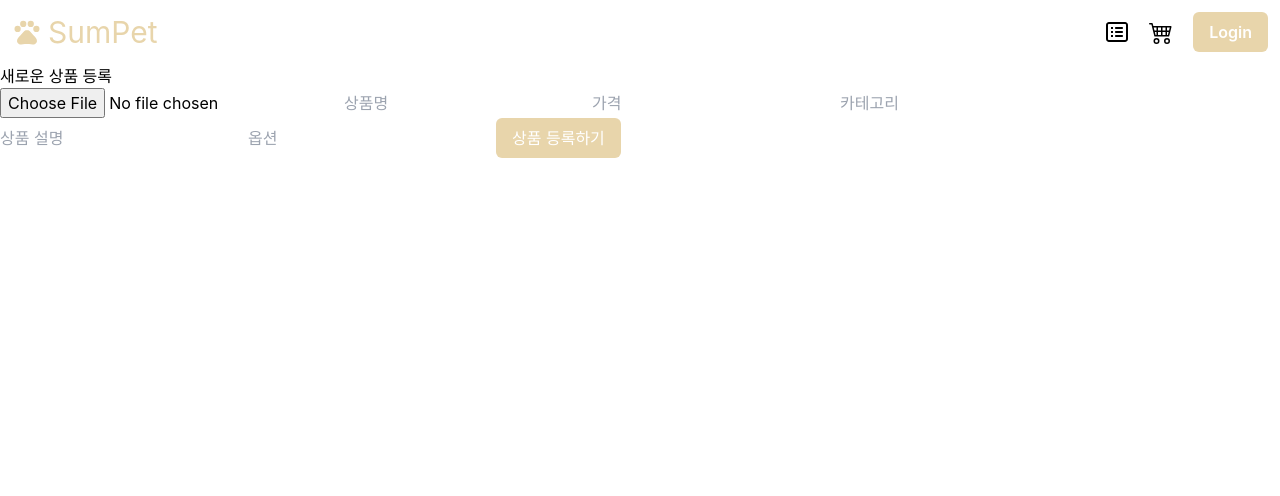
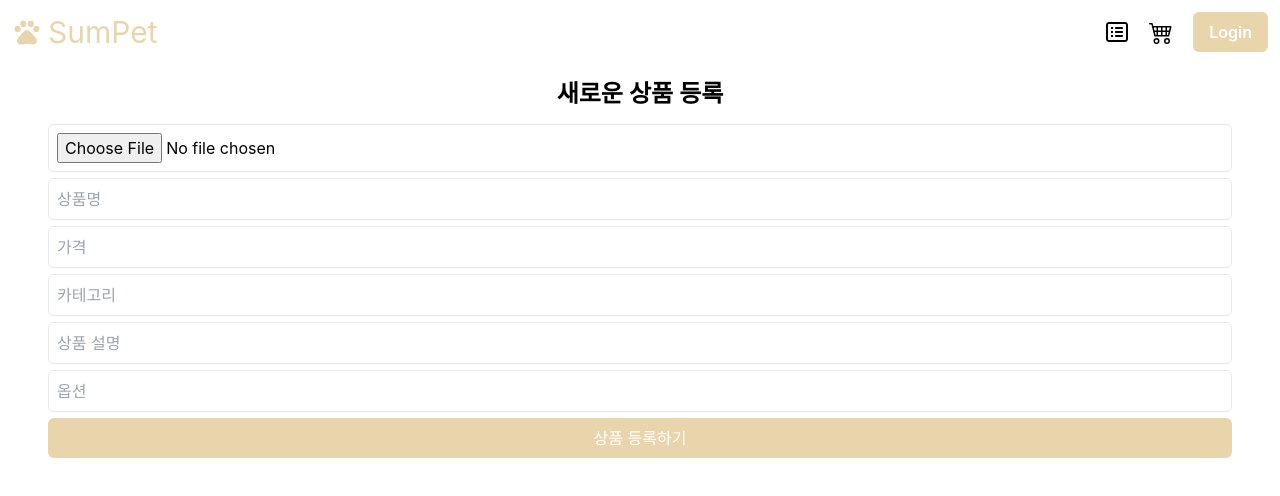
Before and after one commit to sumin10/sumpet, a React (Create React App) app: page /products/add in a window 1280 px wide. Shown: the top 496 px of the page. Built offline with nearby package versions, Linux system fonts and the light colour scheme; no server answers.

Commit message:
Style: AddProduct Components

```diff
--- a/src/index.css
+++ b/src/index.css
@@ -20,3 +20,7 @@ code {
   font-family: source-code-pro, Menlo, Monaco, Consolas, "Courier New",
     monospace;
 }
+
+input {
+  @apply p-2 outline-none border border-gray-200 mb-1.5 rounded-md;
+}
--- a/src/pages/AddProduct.jsx
+++ b/src/pages/AddProduct.jsx
@@ -33,11 +33,17 @@ export default function AddProduct() {
   };
 
   return (
-    <section>
-      <h3>새로운 상품 등록</h3>
-      {complete && <p>🐶 {complete}</p>}
-      {file && <img src={URL.createObjectURL(file)} alt="file" />}
-      <form onSubmit={handleSubmit}>
+    <section className="w-full text-center">
+      <h3 className="text-2xl font-semibold my-3.5 ">새로운 상품 등록</h3>
+      {complete && <p className="mb-2">🐶 {complete}</p>}
+      {file && (
+        <img
+          className="w-1/4 mx-auto mb-3"
+          src={URL.createObjectURL(file)}
+          alt="file"
+        />
+      )}
+      <form className="flex flex-col px-12 mb-20" onSubmit={handleSubmit}>
         <input
           type="file"
           name="file"
```
